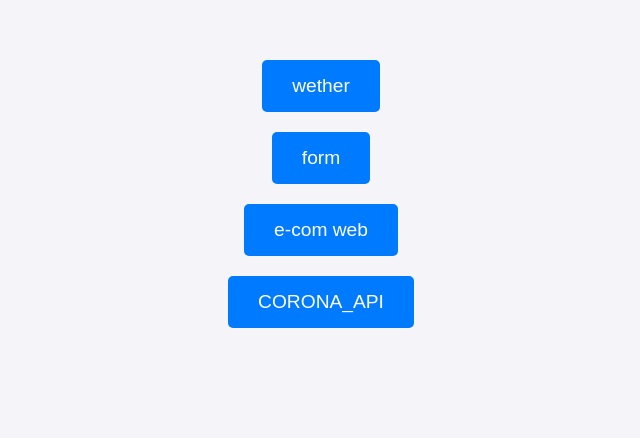
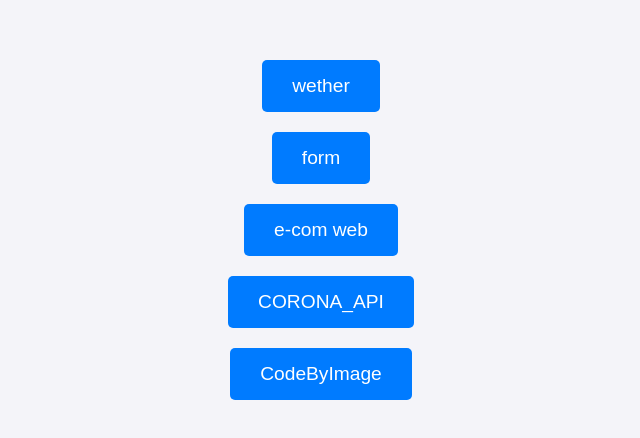
Before and after one commit to ankitpativala1405/javascript, a plain HTML site: page index.html in a window 1280 px wide. Shown: the whole page, without its empty margins (319-959 px from the left). Drawn offline with Linux system fonts and the light colour scheme.

Commit message:
index.html

```diff
--- a/index.html
+++ b/index.html
@@ -49,6 +49,7 @@
     <a href="/API/form/index.html">form</a><br>
      <a href="/e-com website/index.html">e-com web</a><br>
     <a href="/CORONA_API/index.html">CORONA_API</a><br>
+    <a href="/CodeByImage/index.html">CodeByImage</a><br>
 
 
 </body>
```
